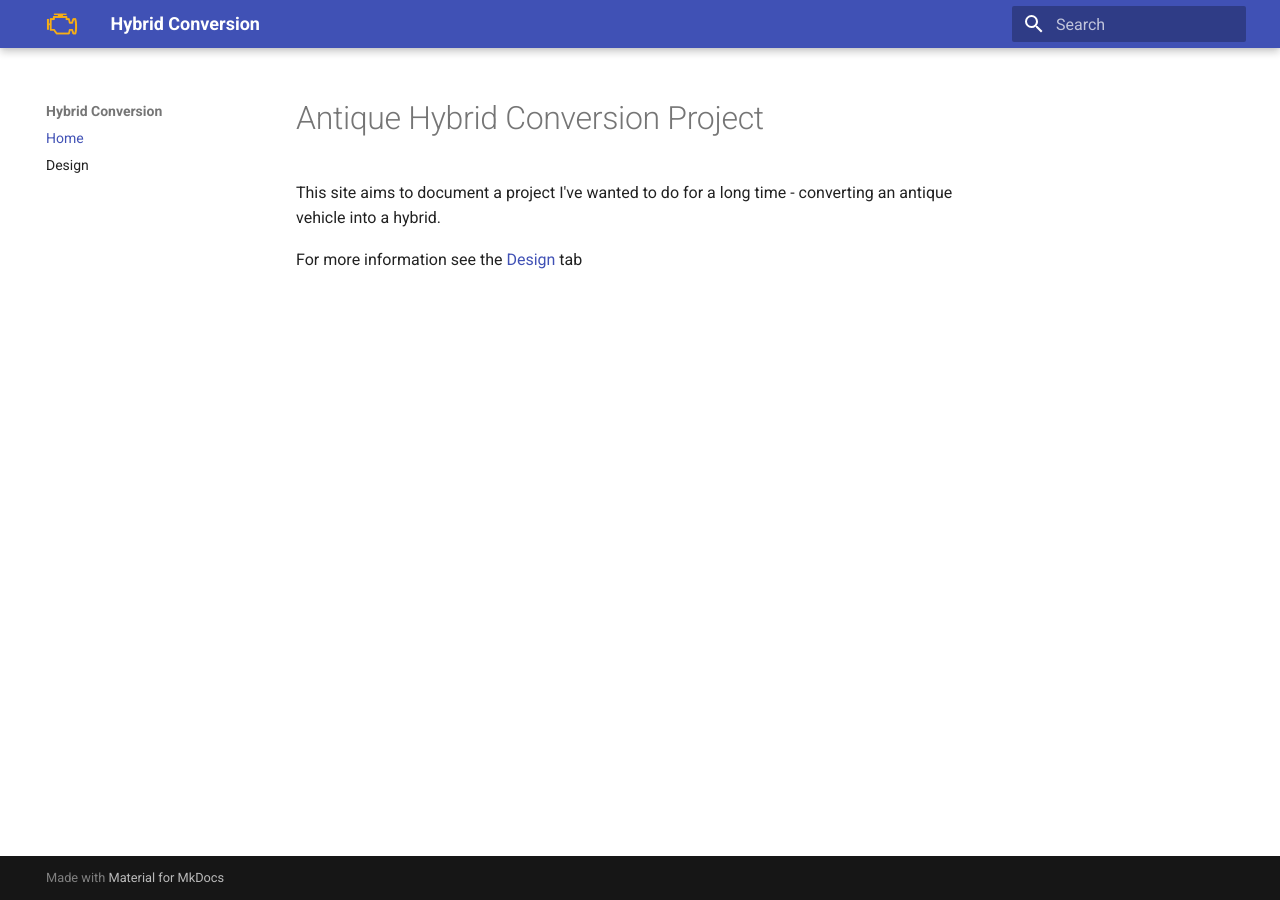
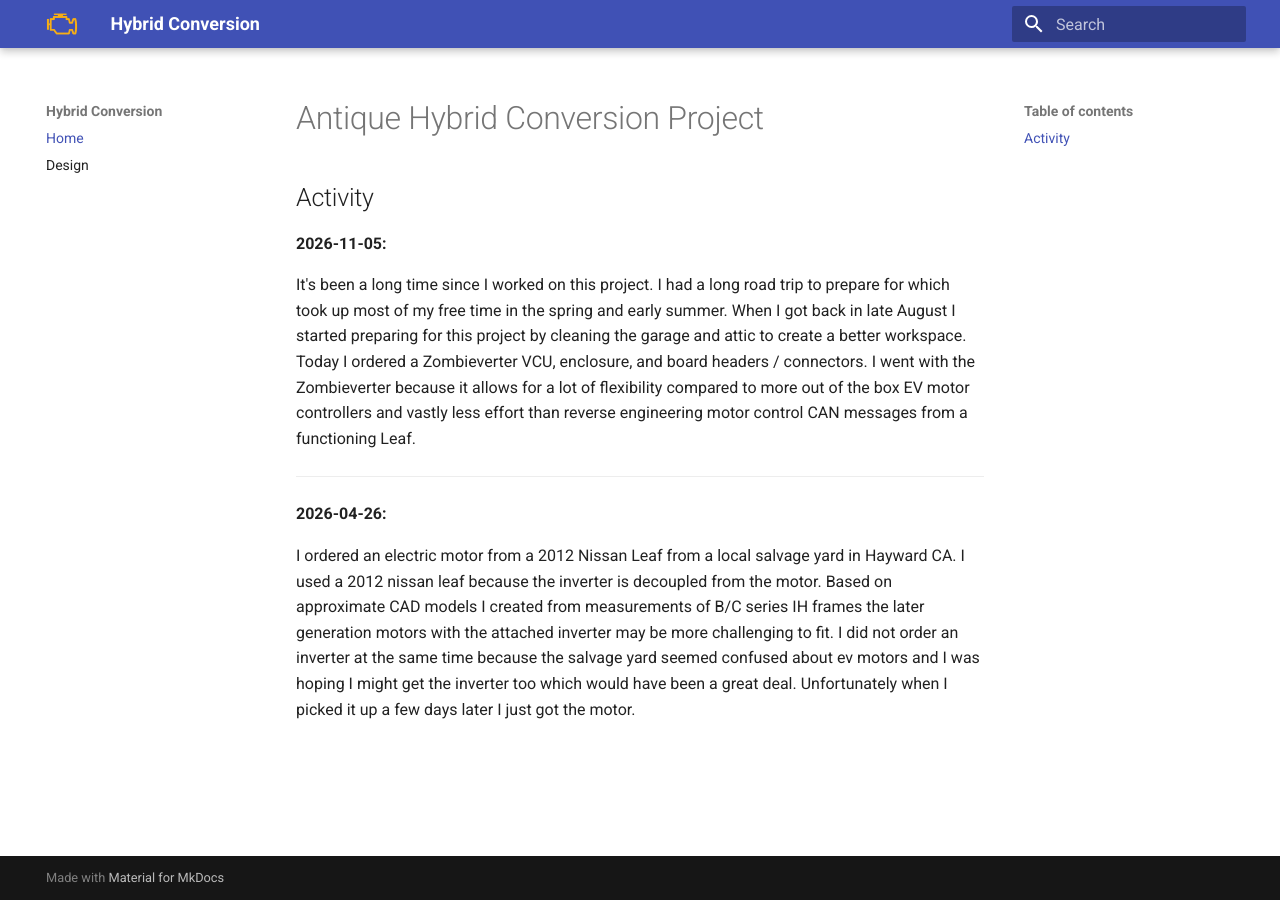
Before and after one commit to bjbeazley/hybrid-conversion-docs, an MkDocs documentation site: the page built from docs/index.md, in a window 1280 px wide. Built offline with MkDocs 1.6.1 and Material for MkDocs 9.7.7, drawn with Linux system fonts in a browser that asks for light colours.

Commit message:
Add activity log on front page

```diff
--- a/docs/index.md
+++ b/docs/index.md
@@ -1,5 +1,17 @@
 # Antique Hybrid Conversion Project
 
-This site aims to document a project I've wanted to do for a long time - converting an antique vehicle into a hybrid.
+## Activity
 
-For more information see the [Design](design.md) tab
+**2026-11-05:**
+
+It's been a long time since I worked on this project. I had a long road trip to prepare for which took up most of my free time in the spring and early summer.
+When I got back in late August I started preparing for this project by cleaning the garage and attic to create a better workspace.
+Today I ordered a Zombieverter VCU, enclosure, and board headers / connectors.
+I went with the Zombieverter because it allows for a lot of flexibility compared to more out of the box EV motor controllers and vastly less effort than reverse engineering motor control CAN messages from a functioning Leaf.
+
+---
+
+**2026-04-26:**
+
+I ordered an electric motor from a 2012 Nissan Leaf from a local salvage yard in Hayward CA. I used a 2012 nissan leaf because the inverter is decoupled from the motor. Based on approximate CAD models I created from measurements of B/C series IH frames the later generation motors with the attached inverter may be more challenging to fit.
+I did not order an inverter at the same time because the salvage yard seemed confused about ev motors and I was hoping I might get the inverter too which would have been a great deal. Unfortunately when I picked it up a few days later I just got the motor.
```
